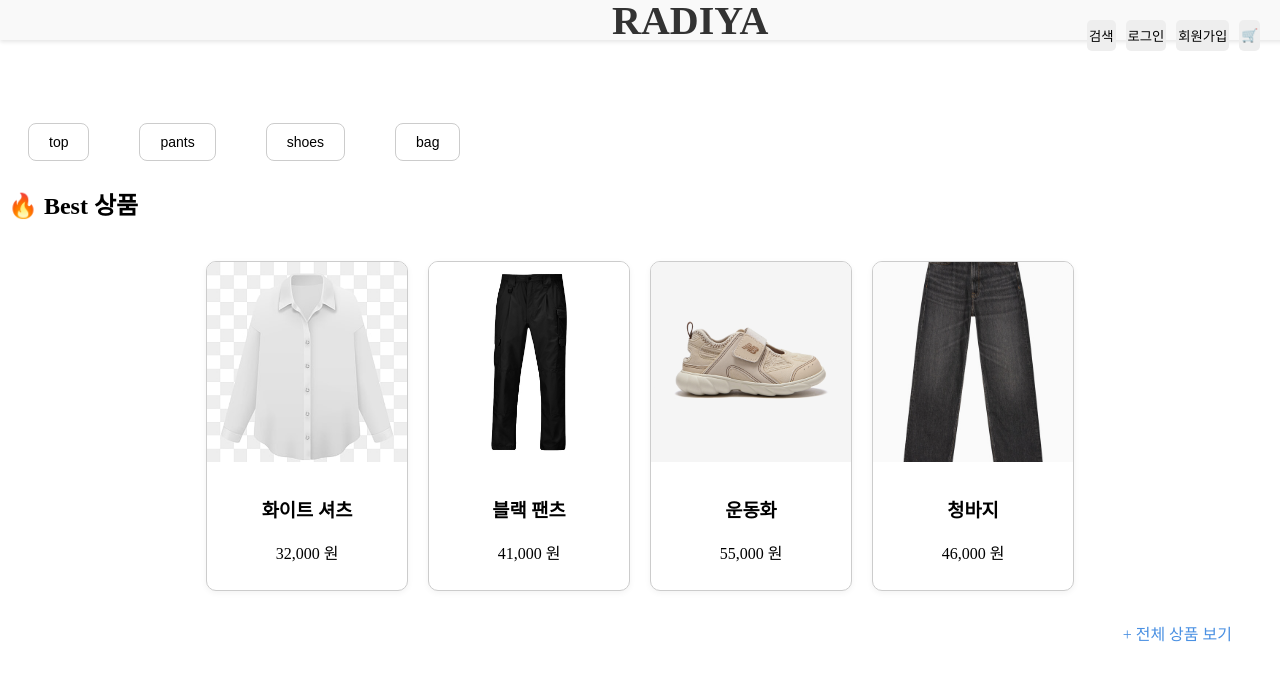
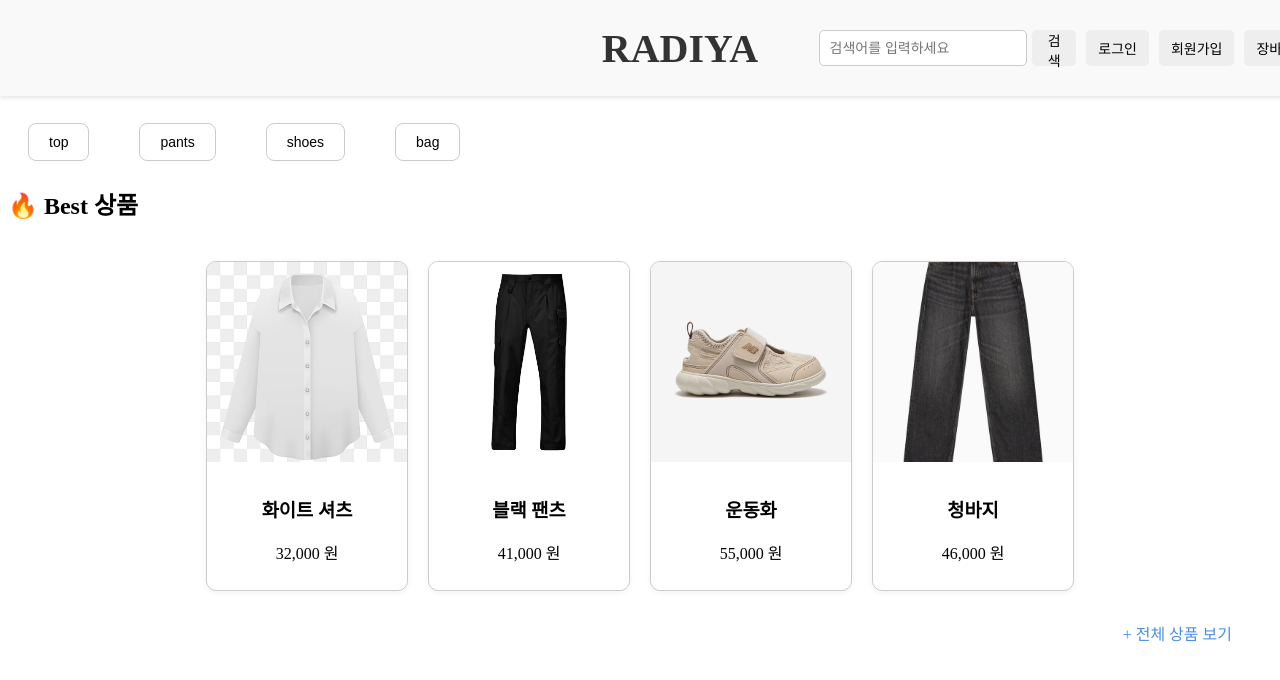
Before and after one commit to ahnbyeongwoo/radiya-shoppingmall, a Vue app: page / in a window 1280 px wide. Shown: the top 680 px of the page. Built offline with nearby package versions, Linux system fonts and the light colour scheme.

Commit message:
검색어 정렬

```diff
--- a/src/components/MainPage.vue
+++ b/src/components/MainPage.vue
@@ -3,10 +3,19 @@
     <header class="main-header">
       <h1 class="shoppingmall-title">RADIYA</h1>
       <div class="auth-buttons">
-        <button @click="onSearchClick">검색</button>
-        <button @click="goToLogin">로그인</button>
-        <button @click="goToSignup">회원가입</button>
-        <button @click="goToCart">🛒</button>
+
+        <!-- 검색창 영역 -->
+        <div class="search-container">
+          <form @submit.prevent="searchPosts" class="search-container">
+            <input type="text" v-model="searchKeyword" placeholder="검색어를 입력하세요" class="search-input" />
+            <button type="submit" class="common-button">검색</button>
+          </form>
+        </div>
+
+        <!-- 로그인/회원가입/장바구니 버튼 -->
+        <button @click="goToLogin" class="common-button">로그인</button>
+        <button @click="goToSignup" class="common-button">회원가입</button>
+        <button @click="goToCart" class="common-button">장바구니</button>
       </div>
     </header>
 
@@ -27,6 +36,7 @@
 
 <script>
 import ProductList from '@/components/ProductList.vue'
+import axios from 'axios'
 
 export default {
   name: 'MainShoppingmallPage',
@@ -56,8 +66,27 @@ export default {
     goToSignup() {
       this.$router.push('/signup');
     },
-    onSearchClick() {
-      console.log('검색 버튼 클릭');
+    // onSearchClick() {
+    //   console.log('검색 버튼 클릭');
+    // },
+    async searchPosts() {//검색 기능
+      if (!this.searchKeyword.trim()) {
+        alert("검색어를 입력해주세요.");
+        return;
+      }
+      try {
+        const response = await axios.get("http://localhost:3000/api/search", {
+          params: {
+            type: this.searchType,//검색 타입(제목 또는 작성자)
+            keyword: this.searchKeyword.trim(),
+          },
+        });
+        this.posts = response.data; // 검색 결과를 posts에 저장
+        this.currentPage = 1; // 검색 후 첫 페이지로 초기화
+      } catch (error) {
+        console.error("검색 실패:", error.response?.data?.message || error.message);
+        alert("검색 중 오류가 발생했습니다.");
+      }
     },
 
     goToCategory(path) {
@@ -85,9 +114,9 @@ export default {
   display: flex;
   justify-content: space-between;
   align-items: center;/*세로 방향 정렬, 수직 가운데 정렬 */
-  padding: 20px 40px;
+  padding: 30px 40px;
   box-shadow: 0 2px 4px rgba(0, 0, 0, 0.1);
-  z-index: 1000;
+
 }
 .shoppingmall-title {/* 타이틀 */
   font-size: 2.5em;
@@ -95,28 +124,32 @@ export default {
   margin: 0;
   color: #333;
   position: absolute;
-    left: 45%;
+  left: 50%;
+  transform: translateX(-50%);
 }
 
 .auth-buttons {
-  position: absolute;
-  top: 20px;
-  right: 100px;
   display: flex;
-  gap: 10px;/*버튼 간격 */
+  align-items: center; /* end → center로 변경 */
+  gap: 10px;
+  margin-left: auto;
 }
 
-.auth-buttons button {
-  padding: 6px 2px;/* 상하 6px 좌우 12px*/
+/*로그인, 회원가입, 장바구니 버튼 */
+.common-button {
+  height: 36px;
+  padding: 0 12px;
+  font-size: 14px;
   border: none;
   background-color: #eee;
   border-radius: 5px;
   cursor: pointer;
+  box-sizing: border-box;
 }
-.auth-button:hover {
+
+.common-button:hover {
   background-color: #f0f0f0;
 }
-
 .categories {
   list-style: none; /* 리스트 마커(● 등)를 제거 */
   padding: 5px 5px; /* 위아래 안쪽 여백 추가 */
@@ -143,4 +176,21 @@ export default {
   color: #4A90E2;
   text-decoration: none;
 }
+.search-container {
+  display: flex;
+  align-items: center;
+  gap: 5px;
+
+}
+.search-input {
+  height: 36px;
+  padding: 0 10px; /* 좌우만 패딩 */
+  font-size: 14px;
+  border: 1px solid #ccc;
+  border-radius: 5px;
+  vertical-align: middle;
+  margin: 0; /* 여기 margin: 7px 제거!! */
+  box-sizing: border-box;
+}
+
 </style>
```
